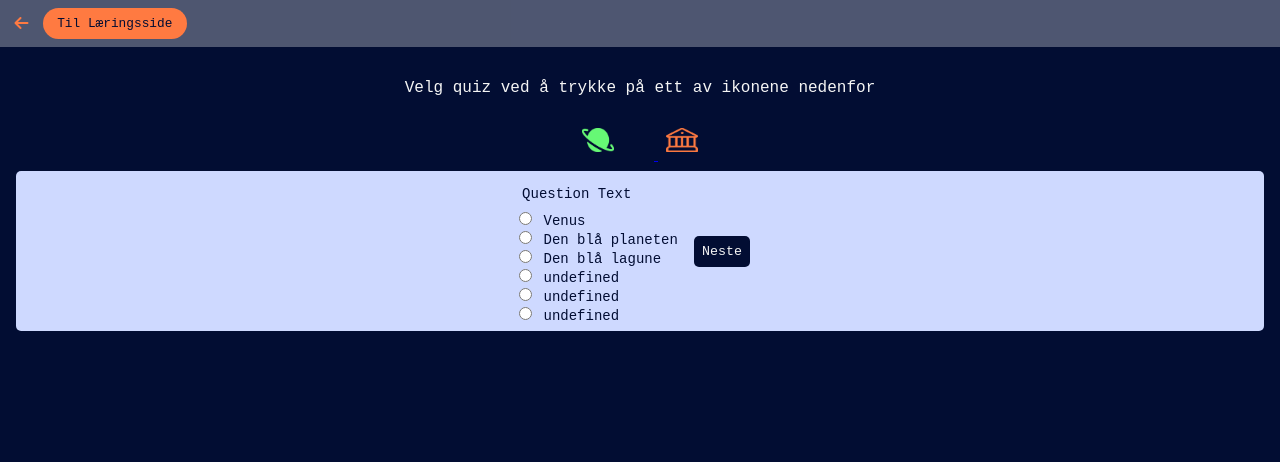
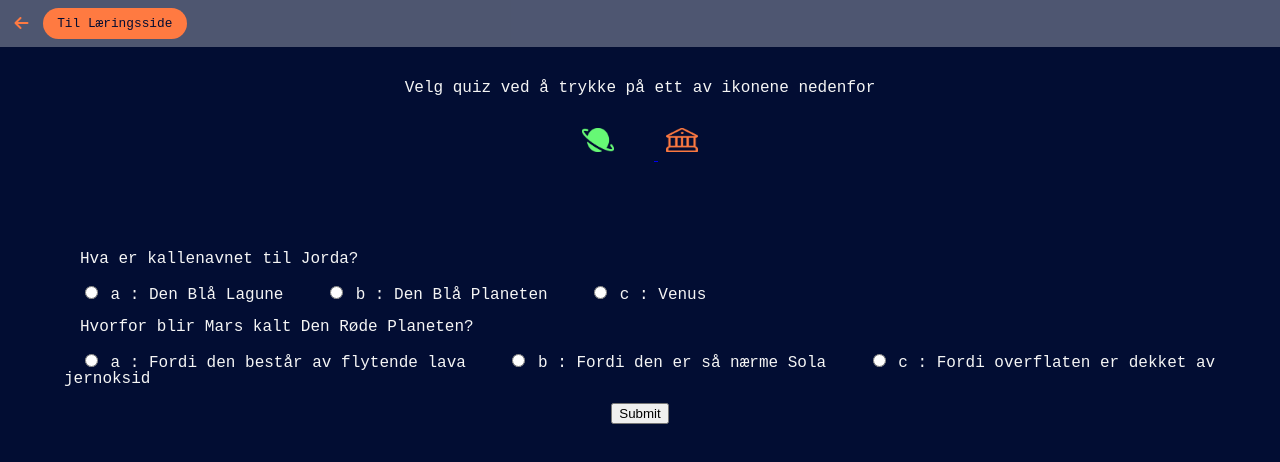
Before and after one commit to linus-linus/DS3102, a plain HTML site: page quiz.html in a window 1280 px wide. Both pictures are taken after a click on the picture 598 px from the left and 140 px from the top of the page. Drawn offline with Linux system fonts and the light colour scheme.

Commit message:
oppdatert quiz

```diff
--- a/quiz.html
+++ b/quiz.html
@@ -35,34 +35,43 @@
                 </div>
             </section>
 
-            <section class="quiz">
+            <section class="quiz-section">
+                <div class="quiz-section__div" id="quiz"></div>
+                <button id="submit-btn">Submit</button>
+                <div id="results-div"></div>
+            </section>
+
+
+
+
+         <!--   <section class="quiz">
                 <div class="quiz__div" id="quiz">
-                    <div class="quiz__content"><!--quiz-header-->
+                    <div class="quiz__content">  <--quiz-header
                         <h3 id="question-h3">Question Text</h3>
                         <ul class="list">
                             <li class="list__answer">
-                                <input type="radio" name="quiz-choice" id="a" class="quiz-choice"><!--answer-->
-                                <label for="a" id="a-label"></label><!--a_text-->
+                                <input type="radio" name="quiz-choice" id="a" class="quiz-choice"><--answer--
+                                <label for="a" id="a-label"></label><--a_text--
                             </li>
                             <li>
-                                <input type="radio" name="quiz-choice" id="b" class="quiz-choice"><!--answer-->
-                                <label for="b" id="b-label"></label><!--a_text-->
+                                <input type="radio" name="quiz-choice" id="b" class="quiz-choice"><--answer--
+                                <label for="b" id="b-label"></label><--a_text--
                             </li>
                             <li>
-                                <input type="radio" name="quiz-choice" id="c" class="quiz-choice"><!--answer-->
-                                <label for="c" id="c-label"></label><!--a_text-->
+                                <input type="radio" name="quiz-choice" id="c" class="quiz-choice"><--answer--
+                                <label for="c" id="c-label"></label><--a_text--
                             </li>
                             <li>
-                                <input type="radio" name="quiz-choice" id="d" class="quiz-choice"><!--answer-->
-                                <label for="d" id="d-label"></label><!--a_text-->
+                                <input type="radio" name="quiz-choice" id="d" class="quiz-choice"><--answer--
+                                <label for="d" id="d-label"></label><--a_text--
                             </li>
                             <li>
-                                <input type="radio" name="quiz-choice" id="e" class="quiz-choice"><!--answer-->
-                                <label for="e" id="e-label"></label><!--a_text-->
+                                <input type="radio" name="quiz-choice" id="e" class="quiz-choice"><--answer--
+                                <label for="e" id="e-label"></label><--a_text--
                             </li>
                             <li>
-                                <input type="radio" name="quiz-choice" id="f" class="quiz-choice"><!--answer-->
-                                <label for="f" id="f-label"></label><!--a_text-->
+                                <input type="radio" name="quiz-choice" id="f" class="quiz-choice"><--answer--
+                                <label for="f" id="f-label"></label><--a_text--
                             </li>
                         </ul>
                     </div>
@@ -71,7 +80,7 @@
                 <button id="next-btn">Neste</button>
 
             </section>
-
+        -->
         </main>
         <footer>
 
--- a/scripts/quiz.js
+++ b/scripts/quiz.js
@@ -1,5 +1,5 @@
-// Quiz-array //
-var planetQuiz = [
+/* Planet Array
+const planetQuiz = [
     {
         question: "Hva er kallenavnet til Jorda?",
         a: "Venus",
@@ -37,7 +37,7 @@ var planetQuiz = [
     }
 ]
 
-// Quiz-array //
+// Buildings Array //
 var buildingQuiz = [
     {
         question: "Hvilket land ligger Chrysler Bygningen i?",
@@ -74,9 +74,173 @@ var buildingQuiz = [
         c: "41 år",
         correctAnswer: "c"
     }
+]*/
 
+
+
+
+
+/* Funksjoner */
+
+// Laster Planetquiz
+function loadQuiz(){
+    //Lagrer HTML output
+    const output = []
+
+    planetArray.forEach(
+        (activeQuestion, questionNo) => {
+            //Lagrer mulige svar
+            const options = []
+
+            //og for hvert mulige svar..
+            for(choice in activeQuestion.options){
+
+                //legg til radioKnapp i HTML
+                options.push(`
+                    <label class="quiz-label">
+                        <input type="radio" name="questions${questionNo}" value="${choice}">
+                        ${choice} :
+                        ${activeQuestion.options[choice]}
+                    </label>
+                `
+                )
+            }
+            //push spørsmål og svaralternativ til HTML
+            output.push(`
+                <div class="question"> ${activeQuestion.question}</div>
+                <div class="options"> ${options.join('')}</div>
+            `
+            )
+        }
+    )
+
+    quizOutput.innerHTML = output.join('')
+}
+
+function displayResults(){
+    //Hent svaralternativ fra quizen
+    const optionsBoxes = quizOutput.querySelectorAll(".options")
+
+    //Brukersvar
+    let noOfRightAnswers = 0
+
+    //For each question..
+    planetArray.forEach( (activeQuestion, questionNo) => {
+        //Finn det riktige svaret
+        const optionsBox = optionsBoxes[questionNo]
+        const userChoice = `input[name=questions${questionNo}]:checked`
+        const userAnswer = (optionsBox.querySelector(userChoice) || {}).value;
+
+        //hvis svaret er riktig
+        if(userAnswer === activeQuestion.rightAnswer){
+            //legg til i antall riktige svar
+            noOfRightAnswers++
+        }else{
+            optionsBoxes[questionNo].style.color = "red"
+        }
+    })
+
+    resultsOutput.innerHTML = `${noOfRightAnswers} av ${planetArray.length}`
+}
+
+//Variabler
+const quizOutput = document.getElementById("quiz")
+const resultsOutput = document.getElementById("results-div")
+const submitBtn = document.getElementById("submit-btn")
+const planetBtn = document.querySelector(".planet-icon")
+
+const planetArray = [
+    {
+        question: "Hva er kallenavnet til Jorda?",
+        options: {
+                a: "Den Blå Lagune",
+                b: "Den Blå Planeten",
+                c: "Venus"
+        },
+        rightAnswer: "b"
+
+    },
+    {
+        question: "Hvorfor blir Mars kalt Den Røde Planeten?",
+        options: {
+            a: "Fordi den består av flytende lava",
+            b: "Fordi den er så nærme Sola",
+            c: "Fordi overflaten er dekket av jernoksid"
+        },
+        rightAnswer: "c"
+    }
 ]
 
+const buildingsArray = [
+    {
+        question: "Hvilket land ligger Chryslerbygningen i?",
+        options: {
+            a: "Dubai",
+            b: "Australia",
+            c: "USA"
+        },
+        rightAnswer: "c"
+    },
+    {
+        question: "Hvem bygde Keiser Shah Jahan mausoleet Taj mahal for?",
+        options: {
+            a: "Favorittbarnebarnet",
+            b: "Favorittkonen",
+            c: "Dalmantineren Hercules"
+        },
+        rightAnswer: "b"
+    },
+    {
+        question: "Hvor høyt er Det Skjeve Tårnet i Pisa?",
+        options: {
+            a: "115 meter",
+            b: "16 meter",
+            c: "56"
+        },
+        rightAnswer: "c"
+    }
+]
+
+
+//Laster quiz ved knappetrykk
+
+planetBtn.addEventListener("click", loadQuiz)
+
+
+
+submitBtn.addEventListener("click", displayResults)
+
+
+
+
+
+
+
+
+
+
+
+
+
+
+
+
+
+
+
+
+
+
+
+
+
+
+
+
+
+
+
+/*
 // Ikoner //
 const planetIcon = document.querySelector(".planet-icon")
 const buildingIcon = document.querySelector(".building-icon")
@@ -121,19 +285,8 @@ function loadBuildingQuiz(){
 
     emptyQuizChoices()
 
-    let quizHtmlContent = ""
+    const buildingDataHolder = buildingQuiz[buildingData]
 
-    planetQuiz.forEach(question => {
-        let optionContent = ""
-        question.options.forEach(option => {
-            optionContent += `
-            <li class="list__answer">
-                <input type="radio" name="quiz-choice" id="a" class="quiz-choice"><!--answer-->
-                <label for="a" id="a-label"></label><!--a_text-->
-            </li>
-            `
-        })
-    });
 
     question.innerHTML = buildingDataHolder.question
     choiceA.innerHTML = buildingDataHolder.a
@@ -160,7 +313,22 @@ function selectedAnswer(){
     return answer
 }
 
+planetQuizActive = false;
+function planetQuizFunction(){
+    if(!planetQuizActive){
+        planetQuizActive = true;
+    }
+}
+
+buildingQuizActive = false;
+function buildingQuizFunction(){
+    if(!buildingQuizActive){
+        buildingQuizActive = true;
+    }
+}
+
 nextBtn.addEventListener('click', () => {
+    if(!planetQuizFunction){
     const answer = selectedAnswer()
         if(answer) {
             if(answer === planetQuiz[planetData].correctAnswer){
@@ -177,9 +345,28 @@ nextBtn.addEventListener('click', () => {
                 `
             }
         }
-})
+    }if(!buildingQuizFunction){
+        const answer = selectedAnswer()
+        if(answer) {
+        if(answer === buildingQuiz[buildingData].correctAnswer){
+            score++
+        }
+        buildingData++
+
+        if(buildingData < buildingQuiz.length){
+            loadBuildingQuiz()
+        }else{
+            buildingQuiz.innerHTML = `
+            <h3>Din score ${score} av ${buildingQuiz.length} spørsmål</h3>
+            <button onclick="location.reload()">Prøv igjen</button>
+            `
+        }
+    }
+}})
 
 
 
 planetIcon.addEventListener("click", loadPlanetQuiz)
 buildingIcon.addEventListener("click", loadBuildingQuiz)
+
+*/
--- a/style/quiz/_main.scss
+++ b/style/quiz/_main.scss
@@ -11,6 +11,29 @@ body{
     background-color: $color-1;
 }
 
+.quiz-section{
+    color: $color-5;
+    display: flex;
+    flex-direction: column;
+    justify-content: center;
+    align-items: center;
+    font-family: $font-1;
+    padding: 3rem;
+
+    &__div{
+        margin: 1rem;
+    }
+}
+
+.question{
+    padding: 1rem;
+}
+
+.quiz-label{
+    padding: 1rem;
+}
+
+/**
 .quiz{
     //box-sizing: border-box;
     background-color: $color-2;
@@ -56,4 +79,4 @@ body{
     }
 
 
-}
+}*/
```
Also changed, not shown: style/quiz/quiz.css, 1 other file. Lines whose indentation alone changed are shown as unchanged.
